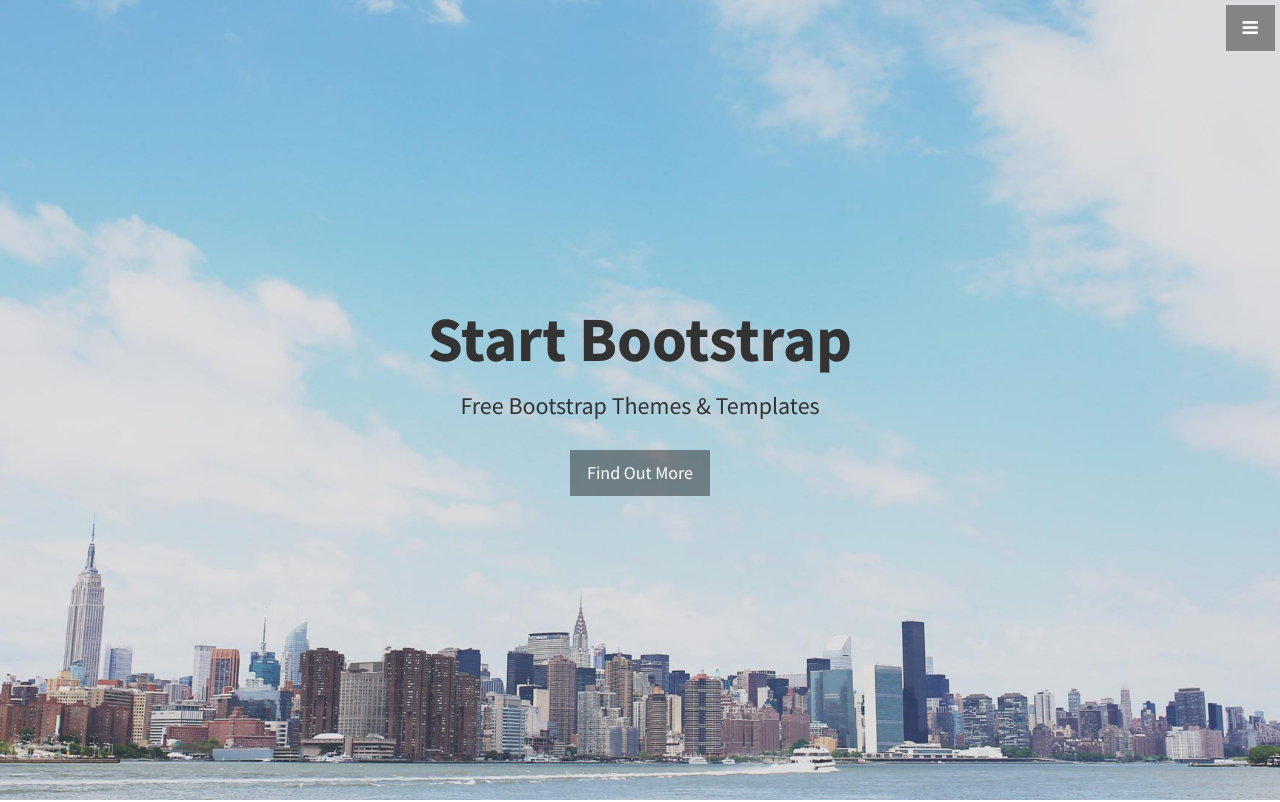
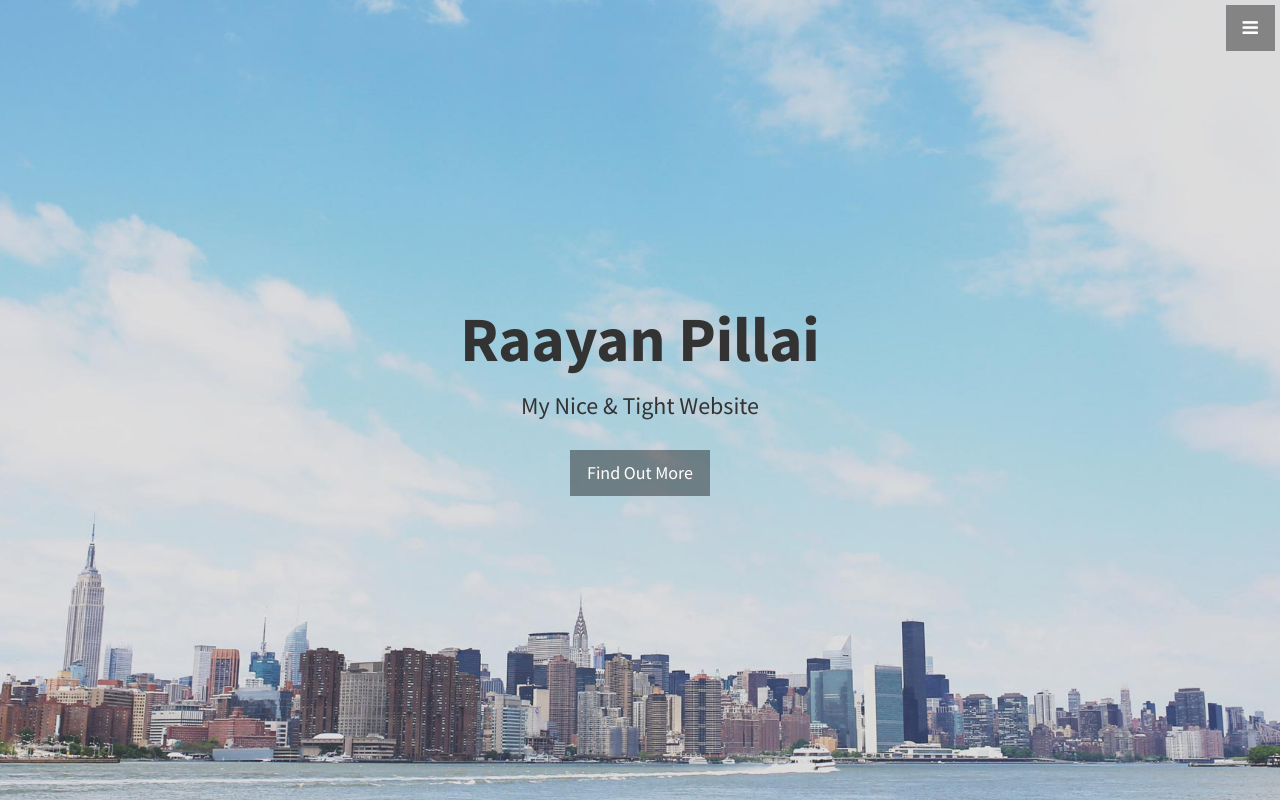
Before and after one commit to raayan/raayanpillai.github.io, a plain HTML site: page index.html in a window 1280 px wide. Shown: the top 802 px of the page. Drawn offline with Linux system fonts and the light colour scheme.

Commit message:
Changed some stuff

```diff
--- a/index.html
+++ b/index.html
@@ -9,7 +9,7 @@
     <meta name="description" content="">
     <meta name="author" content="">
 
-    <title>Stylish Portfolio - Start Bootstrap Theme</title>
+    <title>Raayan Pillai</title>
 
     <!-- Bootstrap Core CSS -->
     <link href="css/bootstrap.min.css" rel="stylesheet">
@@ -38,7 +38,7 @@
         <ul class="sidebar-nav">
             <a id="menu-close" href="#" class="btn btn-light btn-lg pull-right toggle"><i class="fa fa-times"></i></a>
             <li class="sidebar-brand">
-                <a href="#top"  onclick = $("#menu-close").click(); >Start Bootstrap</a>
+                <a href="#top"  onclick = $("#menu-close").click(); >Raayan Pillai</a>
             </li>
             <li>
                 <a href="#top" onclick = $("#menu-close").click(); >Home</a>
@@ -61,8 +61,8 @@
     <!-- Header -->
     <header id="top" class="header">
         <div class="text-vertical-center">
-            <h1>Start Bootstrap</h1>
-            <h3>Free Bootstrap Themes &amp; Templates</h3>
+            <h1>Raayan Pillai</h1>
+            <h3>My Nice &amp; Tight Website</h3>
             <br>
             <a href="#about" class="btn btn-dark btn-lg">Find Out More</a>
         </div>
```
